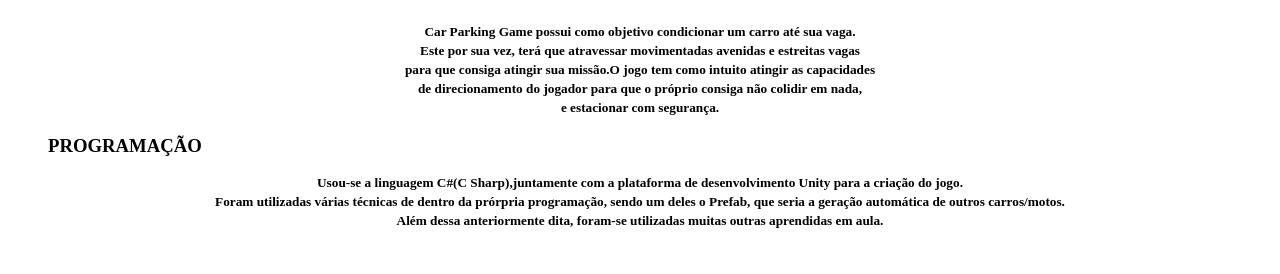
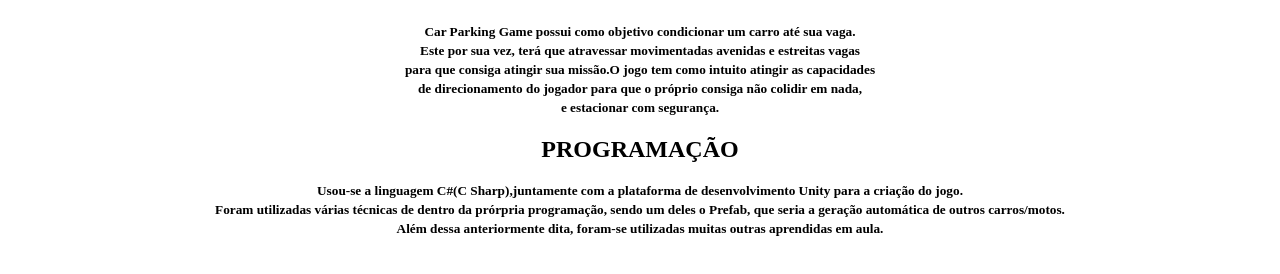
Before and after one commit to vi12263/Car-Parking-Game, a plain HTML site: page index.html in a window 1280 px wide. Shown: the part 224-498 px from the top of the page. Drawn offline with Linux system fonts and the light colour scheme.

Commit message:
Update index.html

```diff
--- a/index.html
+++ b/index.html
@@ -59,7 +59,7 @@
           <h5>e estacionar com segurança.</h5>
 
 
-          <h3>PROGRAMAÇÃO</h3>
+          <h2>PROGRAMAÇÃO</h2>
 
         <h5>Usou-se a linguagem C#(C Sharp),juntamente com a plataforma de desenvolvimento Unity para a criação do jogo.</h5>
         <h5>Foram utilizadas várias técnicas de dentro da prórpria programação, sendo um deles o Prefab, que seria a geração automática de outros carros/motos.</h5>
```
